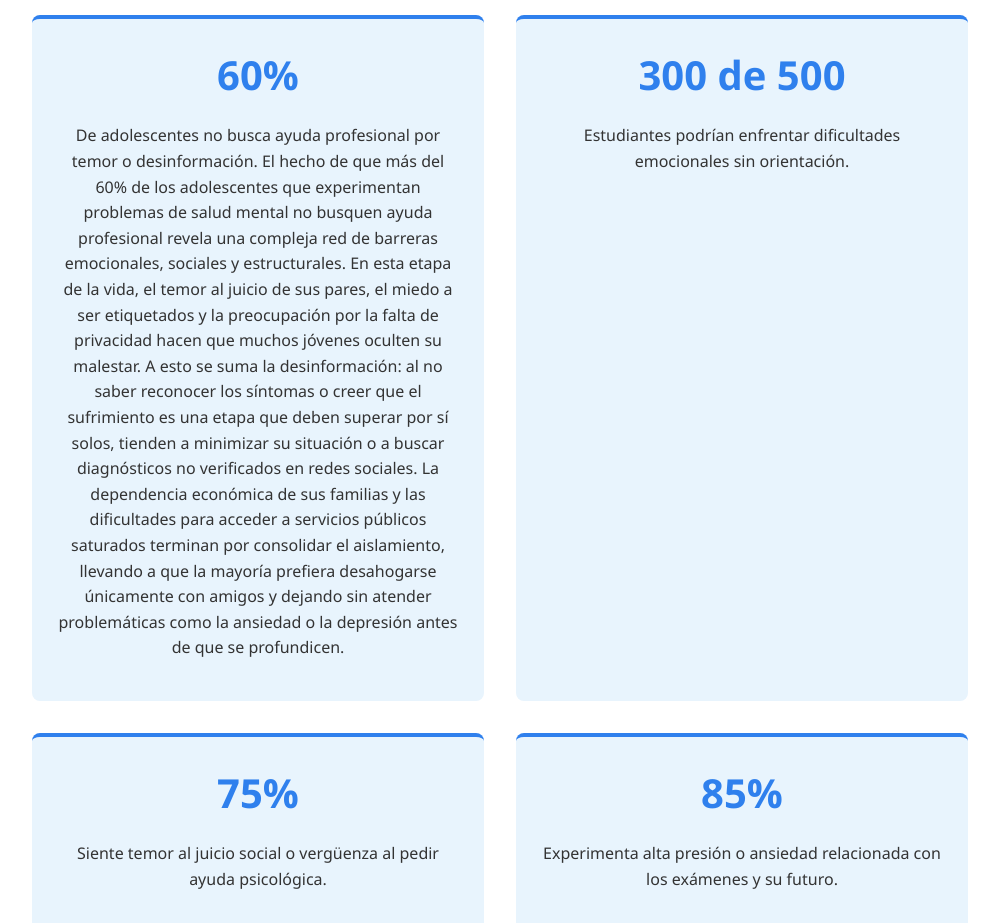
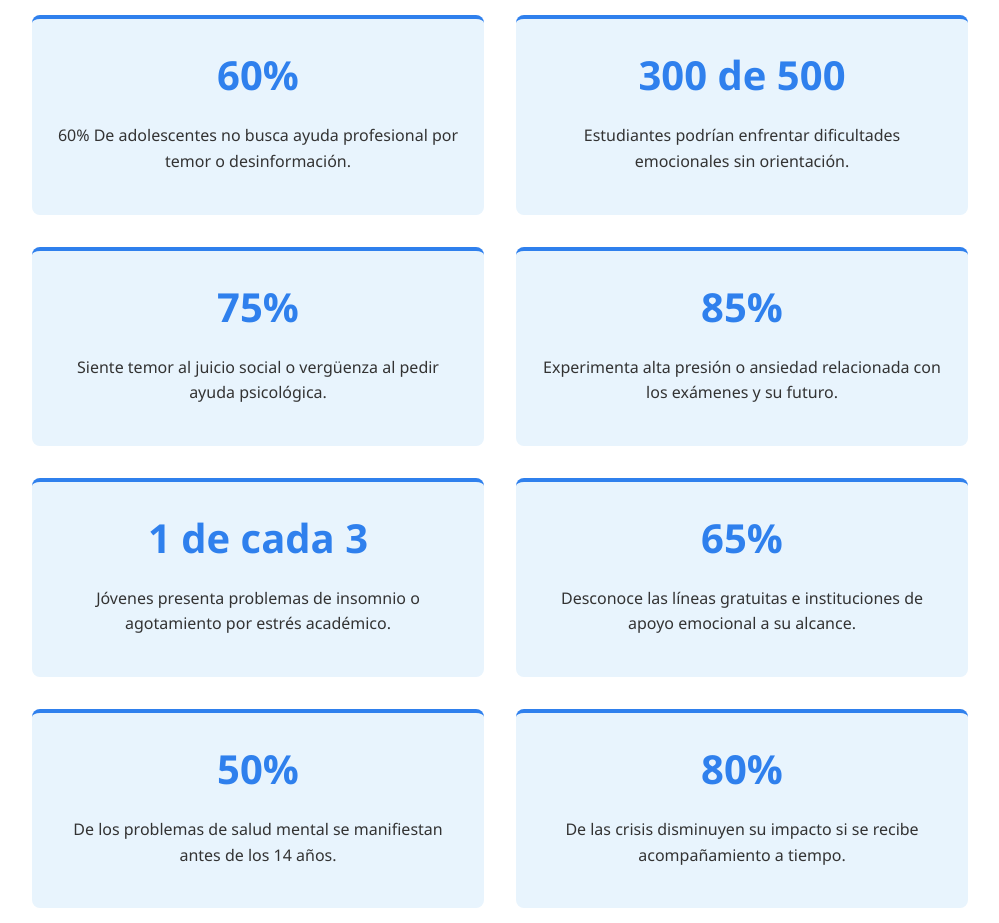
Before and after one commit to jesuss0928/proyecto-alegria, a website with bundled scripts: page index.html in a window 1280 px wide. Shown: the part 1900-2823 px from the top of the page, without its empty margins (180-1179 px from the left). Built offline with nearby package versions, Linux system fonts and the light colour scheme; no server answers.

Commit message:
Update index.html

```diff
--- a/index.html
+++ b/index.html
@@ -220,7 +220,9 @@
     <div class="stats-grid">
         <div class="stat-card">
             <div class="stat-number">60%</div>
-            <p>De adolescentes no busca ayuda profesional por temor o desinformación. El hecho de que más del 60% de los adolescentes que experimentan problemas de salud mental no busquen ayuda profesional revela una compleja red de barreras emocionales, sociales y estructurales. En esta etapa de la vida, el temor al juicio de sus pares, el miedo a ser etiquetados y la preocupación por la falta de privacidad hacen que muchos jóvenes oculten su malestar. A esto se suma la desinformación: al no saber reconocer los síntomas o creer que el sufrimiento es una etapa que deben superar por sí solos, tienden a minimizar su situación o a buscar diagnósticos no verificados en redes sociales. La dependencia económica de sus familias y las dificultades para acceder a servicios públicos saturados terminan por consolidar el aislamiento, llevando a que la mayoría prefiera desahogarse únicamente con amigos y dejando sin atender problemáticas como la ansiedad o la depresión antes de que se profundicen.</p>
+            <p>60%
+
+De adolescentes no busca ayuda profesional por temor o desinformación.</p>
         </div>
         <div class="stat-card">
             <div class="stat-number">300 de 500</div>
```
